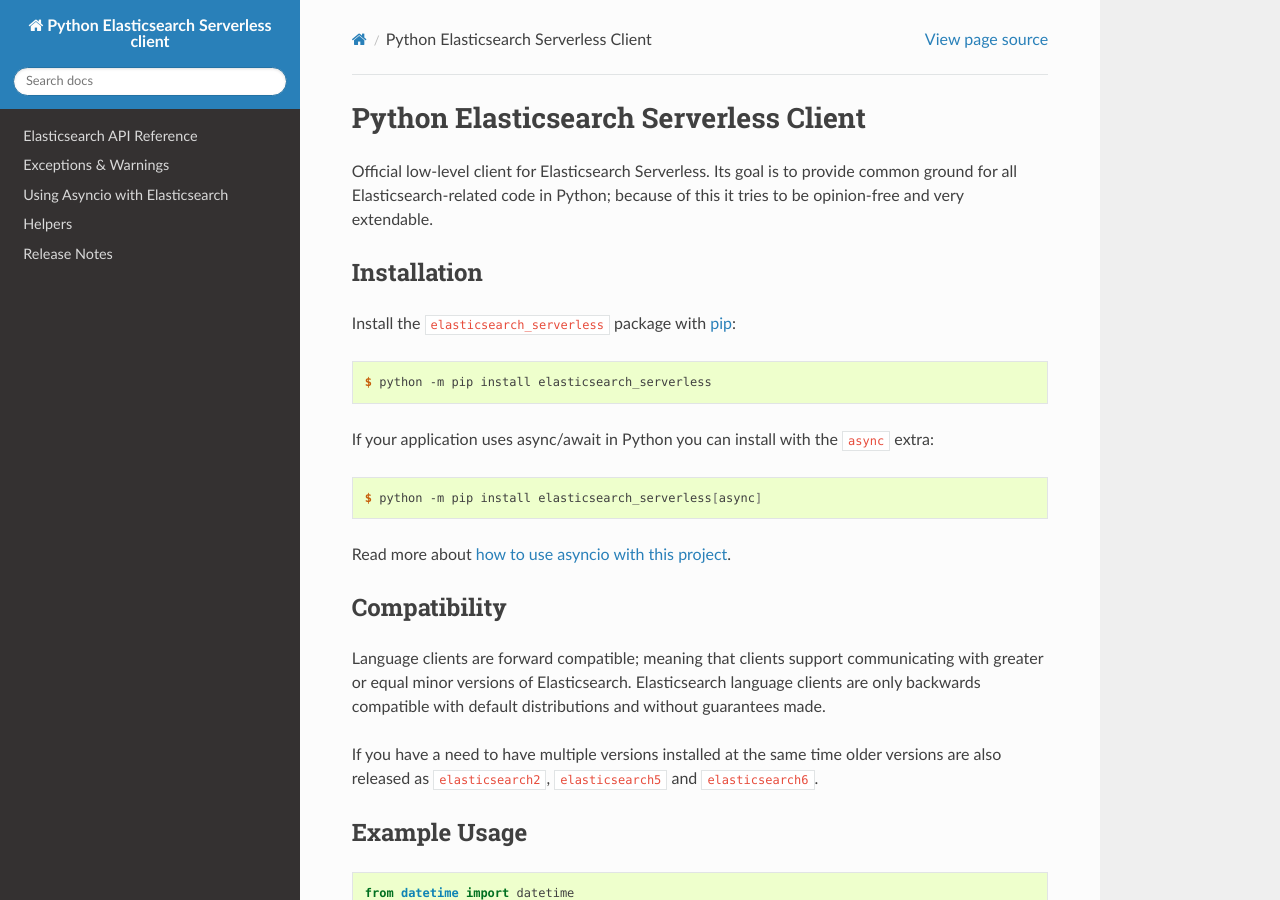
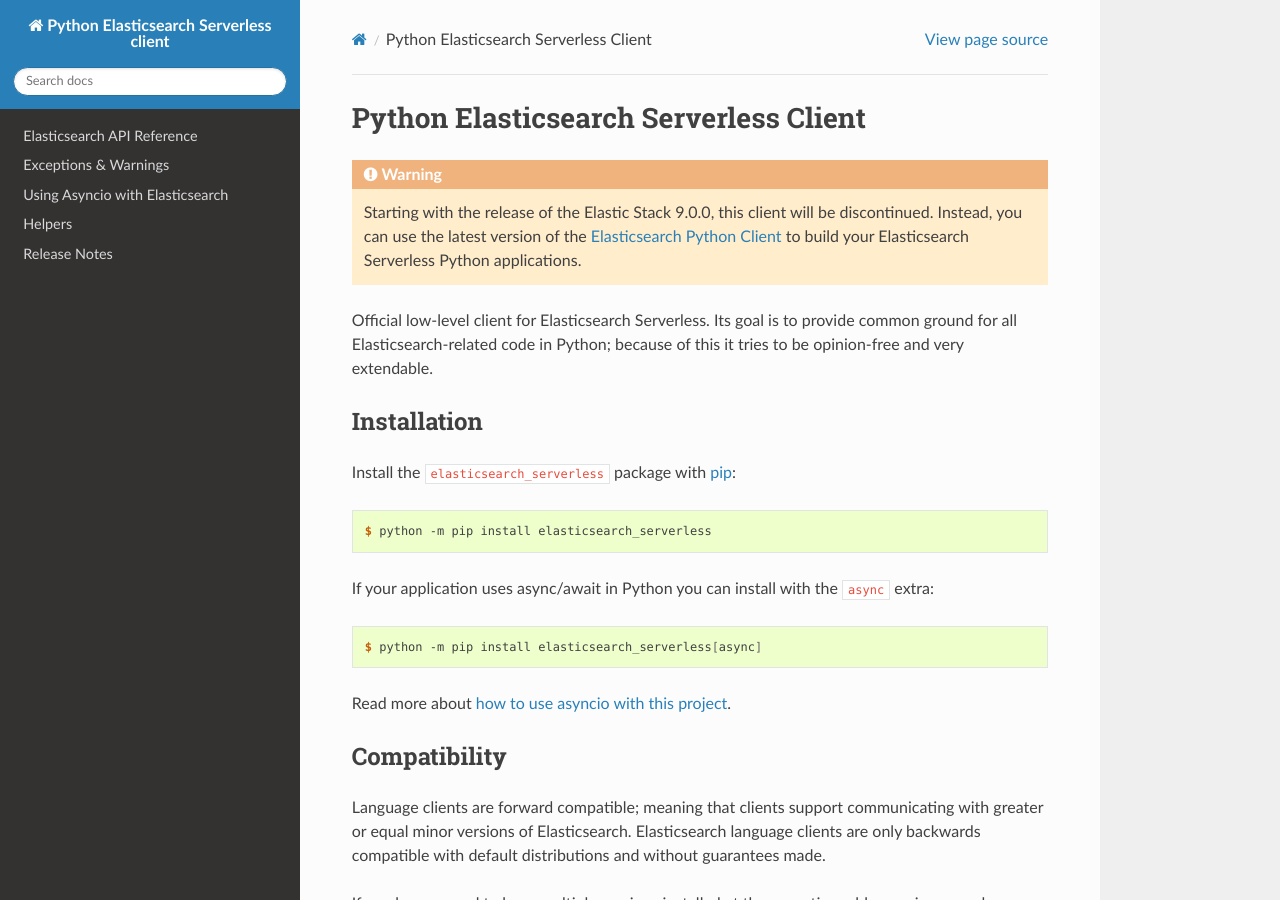
Before and after one commit to elastic/elasticsearch-serverless-python, a Sphinx documentation site: the page built from docs/sphinx/index.rst, in a window 1280 px wide and 900 px high. Built offline with Sphinx 7.4.7 and the Read the Docs theme 3.1.0, drawn with Linux system fonts in a browser that asks for light colours; the version number is read from the project's files by our own code.

Commit message:
add deprecation warning to sphinx docs

```diff
--- a/docs/sphinx/index.rst
+++ b/docs/sphinx/index.rst
@@ -1,5 +1,9 @@
 Python Elasticsearch Serverless Client
 ======================================
+
+.. warning::
+
+   Starting with the release of the Elastic Stack 9.0.0, this client will be discontinued. Instead, you can use the latest version of the `Elasticsearch Python Client <https://www.elastic.co/docs/reference/elasticsearch/clients/python>`_ to build your Elasticsearch Serverless Python applications.
 
 Official low-level client for Elasticsearch Serverless. Its goal is to provide common
 ground for all Elasticsearch-related code in Python; because of this it tries
```
